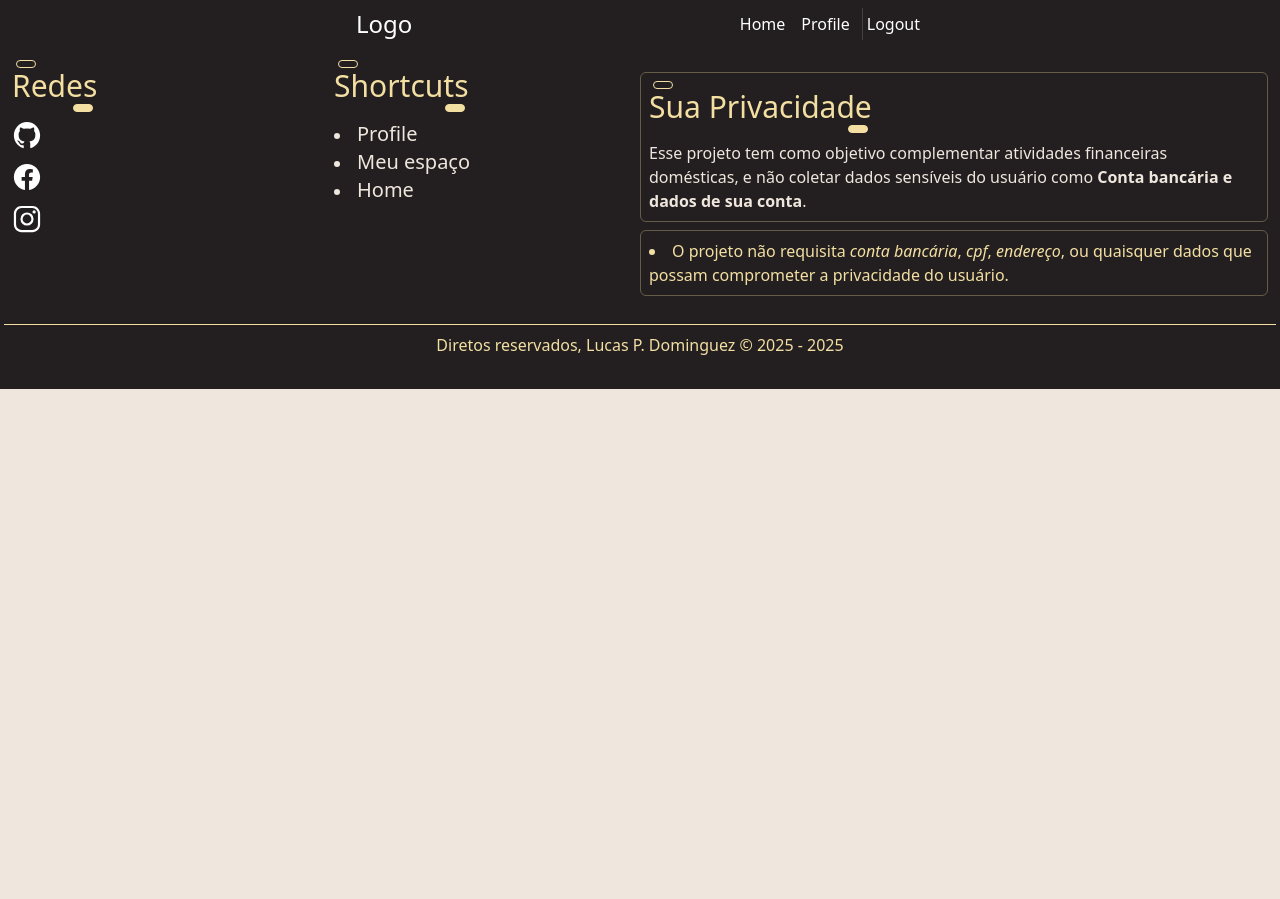
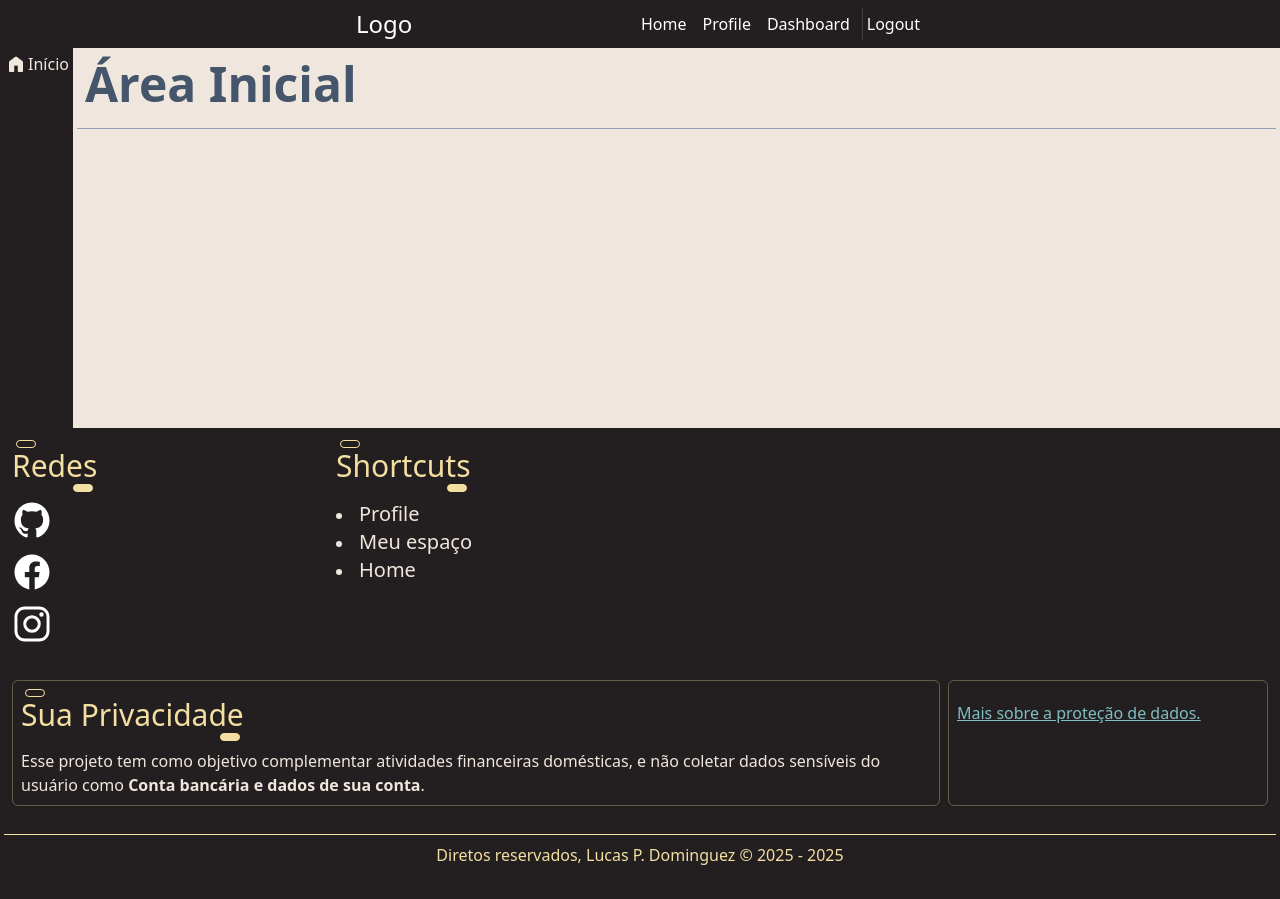
Before and after one commit to Luc4sDomingu3z/ForEnterTcc, an Angular app: page /dashboard in a window 1280 px wide. Before the commit this address led to /. Before the commit the page ends 800 px from the top, so only its background shows below. Built offline with nearby package versions, Linux system fonts and the light colour scheme.

Commit message:
Home page estilizada - Inicio dashboard

```diff
--- a/src/app/app.routes.ts
+++ b/src/app/app.routes.ts
@@ -1,6 +1,7 @@
 import { Routes } from '@angular/router';
 import { Login } from './pages/login/login';
 import { Home } from './pages/home/home';
+import { HomeDashboard } from './dashboard/home-dashboard/home-dashboard';
 
 export const routes: Routes = [
   {
@@ -12,5 +13,10 @@ export const routes: Routes = [
     path: "",
     title: "Página principal",
     component: Home
+  },
+  {
+    path: "dashboard",
+    title: "App",
+    component: HomeDashboard
   }
 ];
--- a/src/app/components/footer/footer.html
+++ b/src/app/components/footer/footer.html
@@ -1,36 +1,36 @@
-<footer class="w-full max-w-[1920px] mx-auto grid grid-cols-1 h-full text-vanilla p-1 bg-raisin-black min-h-40">
-  <section class="w-full flex flex-row flex-wrap p-2">
-    <div class="grow flex gap-4">
+<footer class="w-full max-w-[1920px] mx-auto grid grid-cols-1 h-full text-vanilla p-1 bg-raisin-black min-h-40 relative">
+  <section class="w-full flex flex-row flex-wrap gap-1 p-2">
+    <div class="grow flex gap-1 flex-wrap">
       <div class="max-w-80 w-full">
-        <h2 class="relative select-none py-2 text-3xl max-w-max">
+        <h2 class="max-w-max relative select-none py-2 text-3xl ">
           Redes
           <span class="absolute top-0 left-1 rounded-full block w-5 h-2 border border-[#f3dfa2ff]"></span>
           <span class="absolute bottom-0 right-1 rounded-full bg-vanilla block w-5 h-2 border border-[#f3dfa2ff]"></span>
         </h2>
         <div class="text-linen w-full py-2">
-          <ul class="list-none">
+          <ul class="list-none ">
             <li class="mb-3">
-              <a href="" target="_blank" class="group flex max-w-50 w-full items-center relative">
+              <a href="" target="_blank" class="group flex max-w-50 w-full items-center gap-1 lg:gap-0 relative">
                 <div class="max-w-max">
-                  <img width="30" class="text-white" src="imgs/logo-github.svg" alt="">
+                  <img width="40" class="text-white" src="imgs/logo-github.svg" alt="">
                 </div>
-                <span class="transition-all invisible whitespace-nowrap text-ellipsis overflow-hidden select-none -translate-x-5 ease-out absolute select-none pointer-events-none right-0 flex items-center p-1 rounded-md bg-vanilla text-raisin-black indent-3 max-w-60 w-full group-hover:indent-4 group-hover:visible group-hover:translate-x-10 font-mono font-bold">Meu Github</span>
+                <span class="transition-all lg:invisible whitespace-nowrap text-ellipsis overflow-hidden select-none lg:-translate-x-5 ease-out lg:absolute select-none pointer-events-none right-0 flex items-center p-1 rounded-md bg-vanilla text-raisin-black indent-3 max-w-60 w-full group-hover:indent-4 group-hover:visible lg:group-hover:translate-x-10 font-mono font-bold">Meu Github</span>
               </a>
             </li>
             <li class="mb-3">
-              <a href="" target="_blank" class="group flex max-w-50 w-full items-center relative">
+              <a href="" target="_blank" class="group flex max-w-50 w-full items-center gap-1 lg:gap-0 relative">
                 <div class="max-w-max">
-                  <img width="30" src="/imgs/logo-facebook.svg" class="text-white" alt="">
+                  <img width="40" src="/imgs/logo-facebook.svg" class="text-white" alt="">
                 </div>
-                <span class="transition-all invisible whitespace-nowrap text-ellipsis overflow-hidden select-none -translate-x-5 ease-out absolute select-none pointer-events-none right-0 flex items-center p-1 rounded-md bg-vanilla text-raisin-black indent-3 max-w-60 w-full group-hover:indent-4 group-hover:visible group-hover:translate-x-10 font-mono font-bold">Ford Facebook</span>
+                <span class="transition-all lg:invisible whitespace-nowrap text-ellipsis overflow-hidden select-none lg:-translate-x-5 ease-out lg:absolute select-none pointer-events-none right-0 flex items-center p-1 rounded-md bg-vanilla text-raisin-black indent-3 max-w-60 w-full group-hover:indent-4 group-hover:visible lg:group-hover:translate-x-10 font-mono font-bold">Ford Facebook</span>
               </a>
             </li>
             <li class="mb-3">
-              <a href="" target="_blank" class="group max-w-50 w-full flex items-center relative">
+              <a href="" target="_blank" class="group max-w-50 w-full flex items-center gap-1 lg:gap-0 relative">
                 <div class="max-w-max">
-                  <img width="30" src="/imgs/logo-instagram.svg" class="text-white" alt="">
+                  <img width="40" src="/imgs/logo-instagram.svg" class="text-white" alt="">
                 </div>
-                <span class="transition-all invisible whitespace-nowrap text-ellipsis overflow-hidden select-none -translate-x-5 ease-out absolute select-none pointer-events-none right-0 flex items-center p-1 rounded-md bg-vanilla text-raisin-black indent-3 max-w-60 w-full group-hover:indent-4 group-hover:visible group-hover:translate-x-10 font-mono font-bold">Ford Instagram</span>
+                <span class="transition-all lg:invisible whitespace-nowrap text-ellipsis overflow-hidden select-none lg:-translate-x-5 ease-out lg:absolute select-none pointer-events-none right-0 flex items-center p-1 rounded-md bg-vanilla text-raisin-black indent-3 max-w-60 w-full group-hover:indent-4 group-hover:visible lg:group-hover:translate-x-10 font-mono font-bold">Ford Instagram</span>
               </a>
             </li>
           </ul>
@@ -59,21 +59,23 @@
         </div>
       </div>
     </div>
-    <div class="flex flex-row flex-wrap gap-2 w-full max-w-1/2 pt-3">
-      <section class="rounded-md border-[#f3dfa250] border-1 p-2">
+    <div class="flex flex-row flex-wrap md:flex-nowrap gap-2 w-full pt-3">
+      <section class="rounded-md border-[#f3dfa250] lg:border-1 p-2">
         <h2 class="relative py-2 select-none text-3xl max-w-max">
           Sua Privacidade
           <span class="absolute top-0 left-1 rounded-full block w-5 h-2 border border-[#f3dfa2ff]"></span>
           <span class="absolute bottom-0 right-1 rounded-full bg-vanilla block w-5 h-2 border border-[#f3dfa2ff]"></span>
         </h2>
 
-        <div class="mt-2 text-linen">
+        <div class="mt-2 text-linen w-full">
           <p>Esse projeto tem como objetivo complementar atividades financeiras domésticas, e não coletar dados sensíveis do usuário como <strong>Conta bancária e dados de sua conta</strong>. </p>
         </div>
       </section>
-      <section class="rounded-md border-[#f3dfa250] border-1 p-2">
-        <div>
-          <li class="list-inside">O projeto não requisita <i>conta bancária</i>, <i>cpf</i>, <i>endereço</i>, ou quaisquer dados que possam comprometer a privacidade do usuário.</li>
+      <section class="rounded-md w-full md:max-w-80 border-[#f3dfa250] lg:border-1 p-2">
+        <div class="mt-3">
+          <button type="button" class="outline-none cursor-pointer text-verdigris underline" (pointerup)="privacyDialogEvent($event)" data-privacyDialog-toggle="on">
+            <span>Mais sobre a proteção de dados.</span>
+          </button>
         </div>
       </section>
     </div>
@@ -81,4 +83,19 @@
   <div class="w-full my-5 p-2 border-t-1 border-[#f3dfa2ff] bottom-0 text-center">
     <p>Diretos reservados, Lucas P. Dominguez &copy; 2025 - 2025</p>
   </div>
+
+  <dialog (keydown)="$event.preventDefault()" id="privacyDialog" class="w-full max-w-md bg-raisin-black bottom-0  p-2 shadow-lg rounded-lg z-10 backdrop:bg-neutral-800/50 border border-neutral-400 mx-auto">
+    <section class="relative h-full">
+      <button class="text-linen flex items-center justify-center p-1 rounded-md text-xl border-none outline-none" type="button" data-privacyDialog-toggle="off" (pointerup)="privacyDialogEvent($event)">
+        <span class="material-symbols-rounded">
+          close
+        </span>
+      </button>
+      <h2 class="text-linen font-bold text-2xl py-1">Leis de privacidade</h2>
+      <div class="w-full mt-3 text-vanilla">
+        <p>Esse projeto tem como objetivo complementar atividades financeiras domésticas, e não coletar dados sensíveis do usuário como <strong>Conta bancária e dados de sua conta</strong>. </p>
+        <li class="list-inside mt-4">O projeto não requisita <i>conta bancária</i>, <i>cpf</i>, <i>endereço</i>, ou quaisquer dados que possam comprometer a privacidade do usuário.</li>
+      </div>
+    </section>
+  </dialog>
 </footer>
--- a/src/app/components/footer/footer.ts
+++ b/src/app/components/footer/footer.ts
@@ -1,5 +1,6 @@
 import { Component } from '@angular/core';
 import { RouterLink } from '@angular/router';
+import { Imagens } from '../../services/imagens';
 
 @Component({
   selector: 'app-footer',
@@ -8,4 +9,29 @@ import { RouterLink } from '@angular/router';
   styleUrl: './footer.scss'
 })
 export class Footer {
+
+  constructor(private imagemService: Imagens) { }
+
+  privacyDialogEvent(e: PointerEvent) {
+    e.preventDefault()
+    const dialog = document.getElementById('privacyDialog')
+    if (dialog === null || dialog instanceof HTMLDialogElement === false) return;
+
+    const button: HTMLButtonElement | null = e.currentTarget as HTMLButtonElement
+    if (button instanceof HTMLButtonElement === null) return
+
+    const dataValue = Object.values(button.dataset)
+    if (!dataValue.length) return;
+
+    if (dataValue[0]?.includes('off'))
+      dialog.close()
+
+    if (dataValue[0]?.includes('on'))
+      (dialog as HTMLDialogElement).showModal()
+
+    if (dialog.open)
+      document.body.style.overflow = 'hidden'
+    else
+      document.body.style.overflow = 'auto'
+  }
 }
--- a/src/app/components/header/header.html
+++ b/src/app/components/header/header.html
@@ -1,4 +1,4 @@
-<header class="w-full max-w-[1920px] mx-auto text-white bg-raisin-black">
+<header class="w-full sticky top-0 z-10 max-w-[1920px] mx-auto text-white bg-raisin-black">
   <section class="flex flex-row max-w-xl px-1 mx-auto justify-between items-center py-2">
     <div id="logo">
       <span class="block text-2xl">Logo</span>
@@ -12,8 +12,12 @@
           <a routerLink="" class="transition-all hover:bg-stone-400 hover:rounded-sm flex items-center p-1">Home</a>
         </li>
         <li>
-          <a href="profile"
+          <a routerLink="profile"
             class="transition-all hover:bg-stone-400 hover:rounded-sm flex items-center p-1">Profile</a>
+        </li>
+        <li>
+          <a routerLink="dashboard"
+            class="transition-all hover:bg-stone-400 hover:rounded-sm flex items-center p-1">Dashboard</a>
         </li>
         <li>
           <a routerLink="logout"
--- /dev/null
+++ b/src/app/dashboard/home-dashboard/home-dashboard.html
@@ -0,0 +1,20 @@
+<main class="w-full h-full max-w-[1920px] mx-auto">
+  <section class="grid grid-cols-[auto_1fr] min-h-95">
+    <div aria-label="Nav lateral" class="w-full min-w-10 transition-all hover:min-w-40">
+      <nav class="bg-raisin-black p-1 h-full">
+        <ul>
+          <li>
+            <a routerLink="" class="text-linen flex items-center justify-center">
+              <span class="material-symbols-rounded">home</span>
+              <span class="">Início</span>
+            </a>
+          </li>
+        </ul>
+      </nav>
+    </div>
+    <div aria-label="Content" class="w-full p-1">
+      <h1 class="w-full text-left text-4xl md:text-5xl p-2 font-bold mb-3 text-slate-600">Área Inicial</h1>
+      <hr class="border-slate-400">
+    </div>
+  </section>
+</main>
--- /dev/null
+++ b/src/app/dashboard/home-dashboard/home-dashboard.ts
@@ -0,0 +1,11 @@
+import { Component } from '@angular/core';
+
+@Component({
+  selector: 'app-home-dashboard',
+  imports: [],
+  templateUrl: './home-dashboard.html',
+  styleUrl: './home-dashboard.scss'
+})
+export class HomeDashboard {
+
+}
--- /dev/null
+++ b/src/app/services/imagens.ts
@@ -0,0 +1,17 @@
+import { Injectable } from '@angular/core';
+
+@Injectable({
+  providedIn: 'root'
+})
+export class Imagens {
+  imagens = {
+    mustang: 'imgs/mustang.jpg',
+    mockup: 'imgs/mockup-removebg-preview.png'
+  }
+
+  printarImagem(chaveImg: string) {
+    if (!chaveImg.length) return;
+
+    console.log(chaveImg)
+  }
+}
```
Also changed, not shown: src/app/pages/home/home.html (+7 -7 lines), src/app/dashboard/home-dashboard/home-dashboard.scss (added), 2 other files (tests, documents, lock files or other folders).
